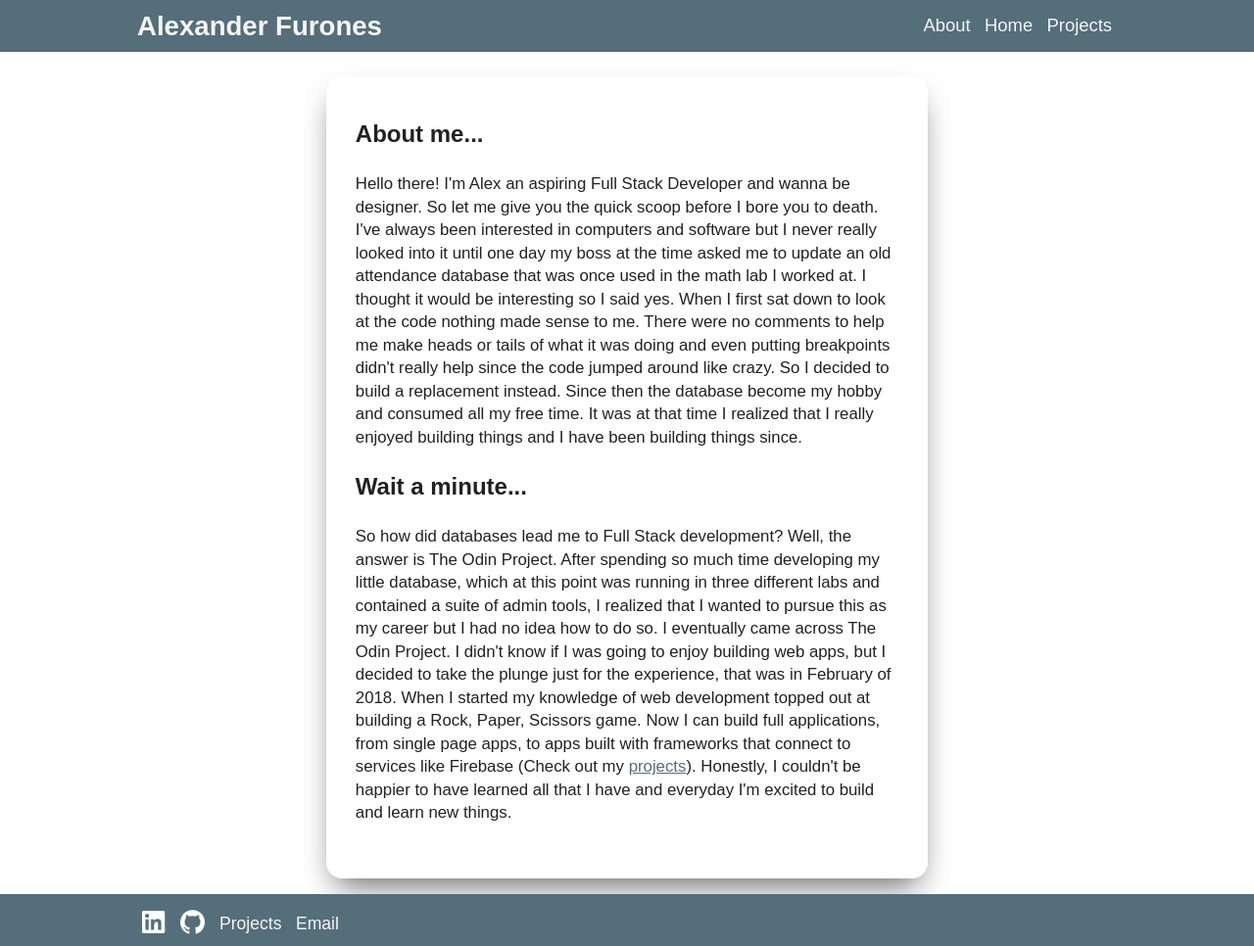
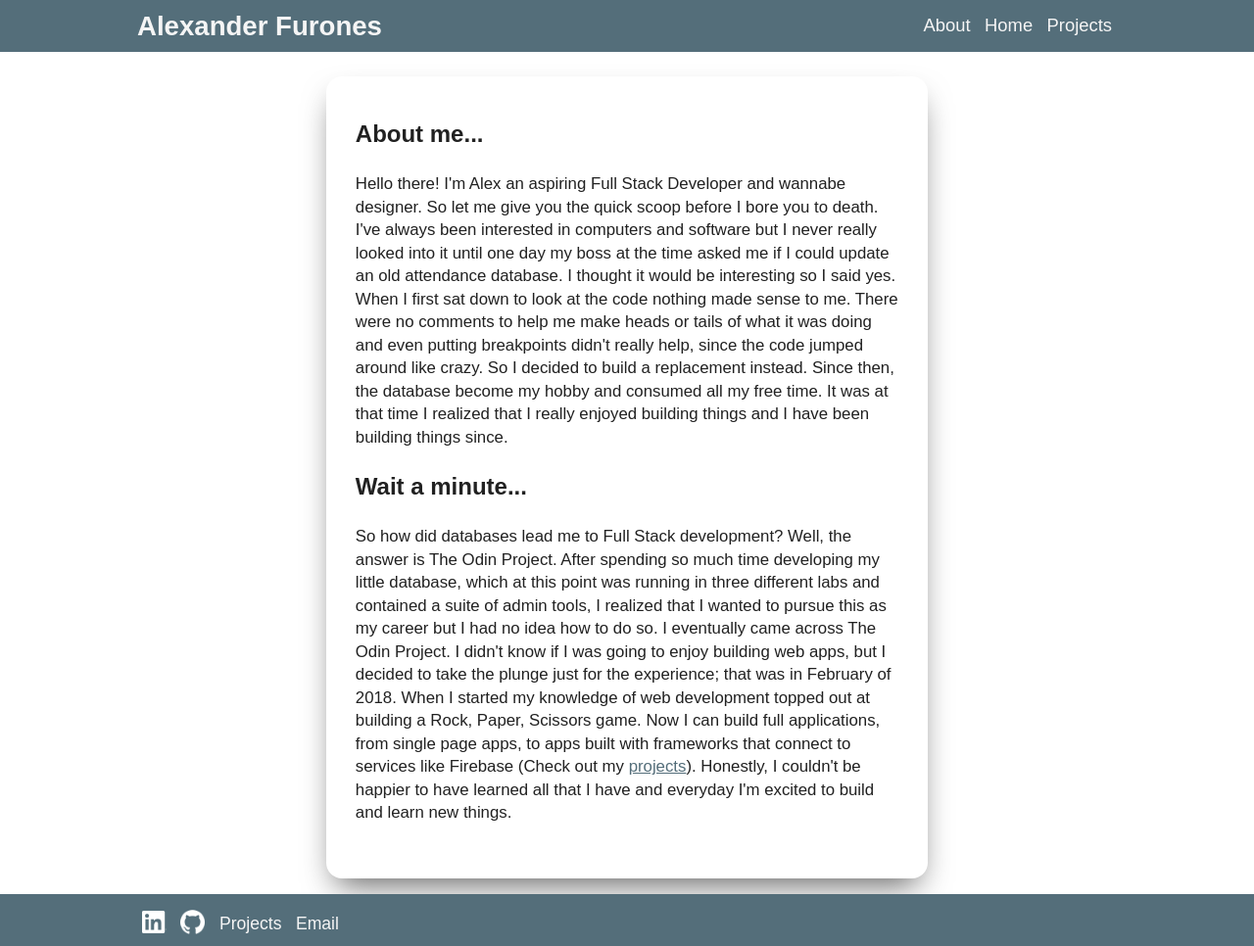
Before and after one commit to alexfuro/portfolio, a Jekyll site: the page built from about/about.html, in a window 1280 px wide. Shown: the whole page at 98% size. Built offline with Jekyll 4.4.1, drawn with Linux system fonts in a browser that asks for light colours.

Commit message:
Edit about page content.

```diff
--- a/about/about.html
+++ b/about/about.html
@@ -6,15 +6,15 @@ permalink: /about
 
 <h2>About me...</h2>
 <p>
-  Hello there! I'm Alex an aspiring Full Stack Developer and wanna be designer.
+  Hello there! I'm Alex an aspiring Full Stack Developer and wannabe designer.
   So let me give you the quick scoop before I bore you to death. I've always been
   interested in computers and software but I never really looked into it until one
-  day my boss at the time asked me to update an old attendance database that
-  was once used in the math lab I worked at. I thought it would be interesting so I
-  said yes. When I first sat down to look at the code nothing made sense to me. There
-  were no comments to help me make heads or tails of what it was doing and even putting breakpoints
-  didn't really help since the code jumped around like crazy. So I decided to build a replacement
-  instead. Since then the database become my hobby and consumed all my free time.
+  day my boss at the time asked me if I could update an old attendance database.
+  I thought it would be interesting so I said yes. When I first sat down to look
+  at the code nothing made sense to me. There  were no comments to help me make
+  heads or tails of what it was doing and even putting breakpoints didn't really
+  help, since the code jumped around like crazy. So I decided to build a replacement
+  instead. Since then, the database become my hobby and consumed all my free time.
   It was at that time I realized that I really enjoyed building things and I have
   been building things since.
 </p>
@@ -26,7 +26,7 @@ permalink: /about
   tools, I realized that I wanted to pursue this as my career but I had no idea
   how to do so. I eventually came across The Odin Project. I didn't know if I was
   going to enjoy building web apps, but I decided to take the plunge just for
-  the experience, that was in February of 2018. When I started my knowledge of web
+  the experience; that was in February of 2018. When I started my knowledge of web
   development topped out at building a Rock, Paper, Scissors game. Now I can build
   full applications, from single page apps, to apps built with frameworks that connect
   to services like Firebase (Check out my <a href="/projects">projects</a>).
```
